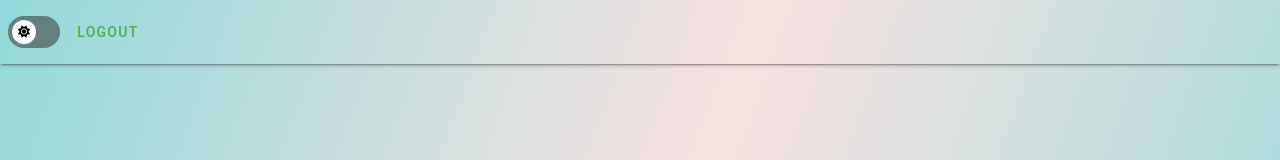
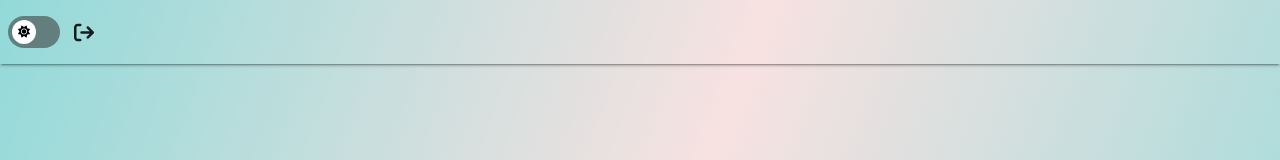
Before and after one commit to Nimakhdb13/panel, a Vue app: page /dashboard in a window 1280 px wide. Shown: the top 160 px of the page. Built offline with nearby package versions, Linux system fonts and the light colour scheme.

Commit message:
adding tooltip to logout btn

```diff
--- a/src/components/controls/logoutBtn.vue
+++ b/src/components/controls/logoutBtn.vue
@@ -1,5 +1,13 @@
 <template>
-    <v-btn @click="logout()" color="success">logout</v-btn>
+  <v-tooltip location="bottom" text="Logout">
+    <template v-slot:activator="{ props }">
+      <v-btn
+        @click="logout()"
+        v-bind="props"
+        icon="fas fa-sign-out"
+      ></v-btn>
+    </template>
+  </v-tooltip>
 </template>
 <script lang="ts" setup>
 import router from "@/router";
```
